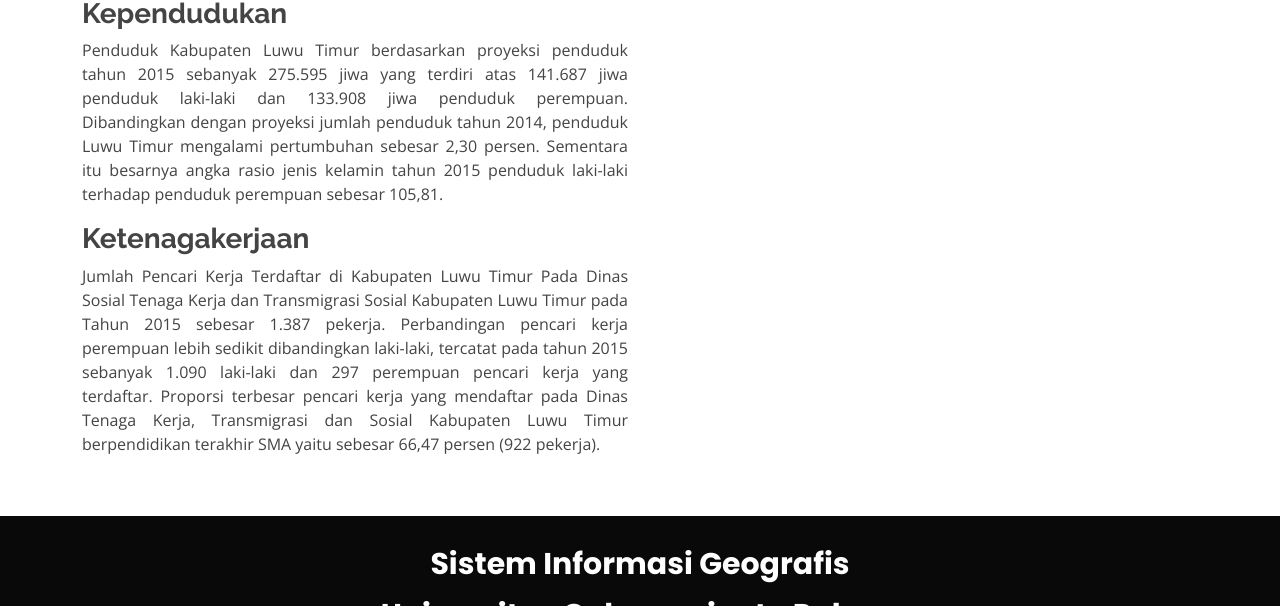
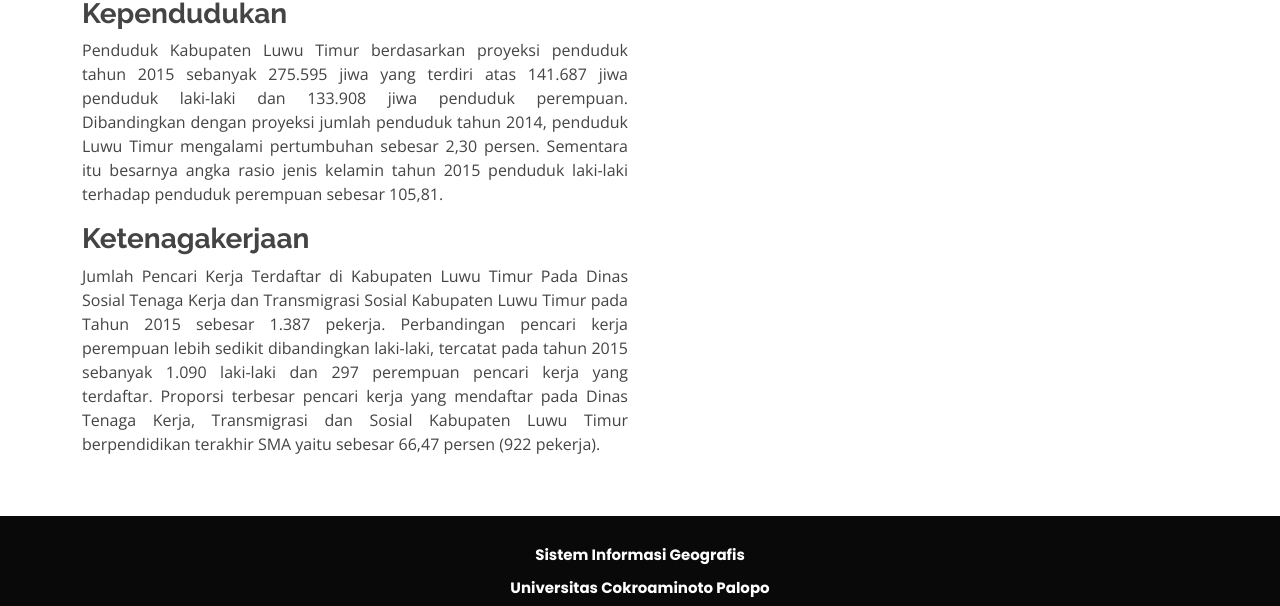
Before and after one commit to yusrilip/yusrilip.github.io, a plain HTML site: page index.html in a window 1280 px wide. Shown: the part 1415-2021 px from the top of the page. Drawn offline with nearby package versions, Linux system fonts and the light colour scheme.

Commit message:
perkecil font footer + tambah page tentang saya

```diff
--- a/index.html
+++ b/index.html
@@ -709,8 +709,8 @@
   <!-- ======= Footer ======= -->
   <footer id="footer">
     <div class="container">
-      <h3 style="font-size:30px;">Sistem Informasi Geografis</h3>
-      <h3 style="font-size:30px;">Universitas Cokroaminoto Palopo</h3>
+      <h3 style="font-size:15px;">Sistem Informasi Geografis</h3>
+      <h3 style="font-size:15px;">Universitas Cokroaminoto Palopo</h3>
 <!--      <div class="social-links">
         <a href="#" class="twitter"><i class="bx bxl-twitter"></i></a>
         <a href="#" class="facebook"><i class="bx bxl-facebook"></i></a>
```
Also changed, not shown: peta1.html (+2 -2 lines), peta2.html (+2 -2 lines), peta3.html (+2 -2 lines), peta4.html (+2 -2 lines), peta5.html (+2 -2 lines), peta6.html (+2 -2 lines), peta7.html (+2 -2 lines), wallpapers.html (+2 -2 lines).
